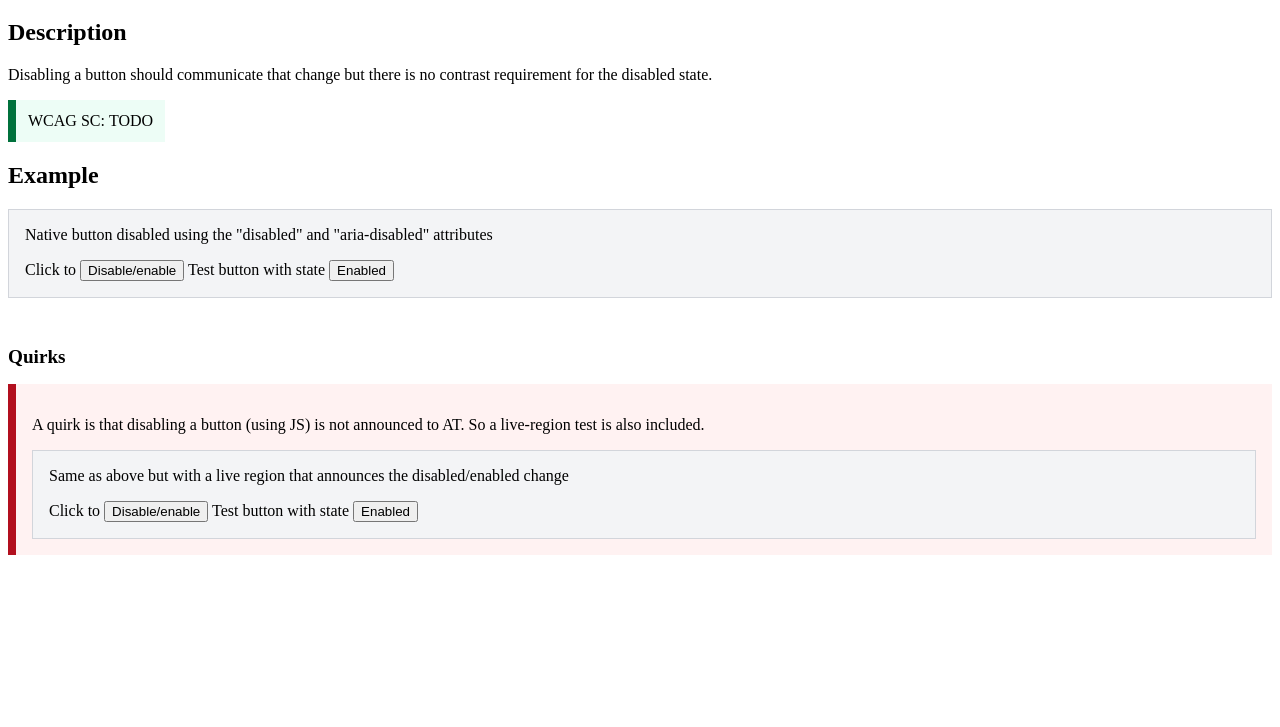
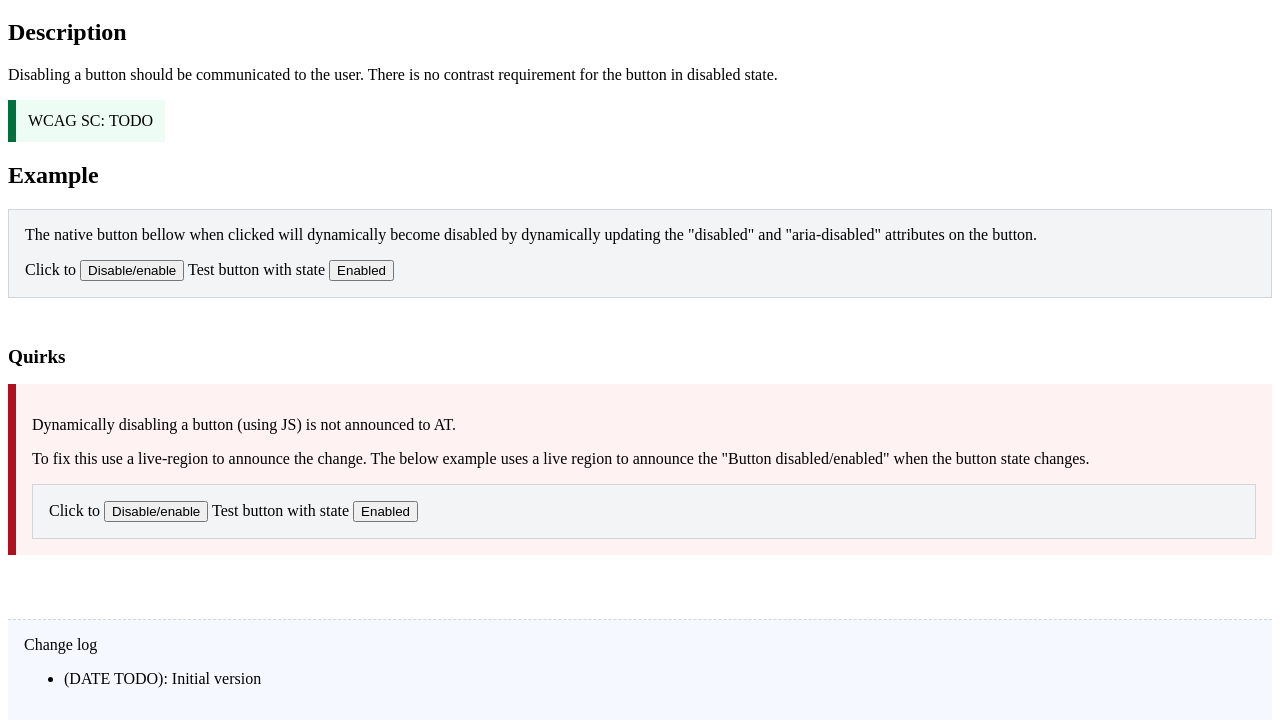
Before and after one commit to thiessenp-cds/a11y-testing, a website: page docs/button-disable.html in a window 1280 px wide. Shown: the part 61-788 px from the top of the page. Drawn offline with Linux system fonts and the light colour scheme.

Commit message:
Misc updates

```diff
--- a/docs/button-disable.html
+++ b/docs/button-disable.html
@@ -12,38 +12,36 @@
     </header>
     <main>
       <h2>Description</h2>
-
-      <p>Disabling a button should communicate that change but there is no contrast requirement for the disabled state.</p>
-
+      <p>Disabling a button should be communicated to the user. There is no contrast requirement for the button in disabled state.</p>
       <div class="sc-list">
         WCAG SC:
         <ul><li>TODO</li></ul>
       </div>
-
       <h2>Example</h2>
       <div class="example">
         <div>
-          <p>Native button disabled using the "disabled" and "aria-disabled" attributes</p>
+          <p>The native button bellow when clicked will dynamically become disabled by dynamically updating the "disabled" and "aria-disabled" attributes on the button.</p>
           <label>Click to <button id="test_disable_enable_trigger1" type="button">Disable/enable</button></label>
           <label>Test button with state <button id="test_disable_enable_button_output1" type="button" aria-disabled="false">Enabled</button></label>
         </div>
-
       </div>
-      </div>
-
       <h2 class="quirk-heading">Quirks</h2>
       <div class="quirk">
-        <p>A quirk is that disabling a button (using JS) is not announced to AT. So a live-region test is also included.</p>
-
+        <p>Dynamically disabling a button (using JS) is not announced to AT.</p>
+        <p>To fix this use a live-region to announce the change. The below example uses a live region to announce the "Button disabled/enabled" when the button state changes.</p>
         <div class="example">
-          <p>Same as above but with a live region that announces the disabled/enabled change</p>
           <label>Click to <button id="test_disable_enable_trigger2" type="button">Disable/enable</button></label>
           <label>Test button with state <button id="test_disable_enable_button_output2">Enabled</button></label>
-          <span id="test_disable_enable_button_live2" aria-live="assertive"></span>
+          <span id="test_disable_enable_button_live2" class="sr-only" aria-live="assertive"></span>
         </div>
-
       </div>
     </main>
+    <footer>
+      Change log
+      <ul>
+        <li>(DATE TODO): Initial version</li>
+      </ul>
+    </footer>
 
     <script>
       function testTrigger1() {
--- a/docs/style/styles.css
+++ b/docs/style/styles.css
@@ -36,6 +36,21 @@
   margin: .5rem 0;
 }
 
+footer {
+  margin-top: 4rem;
+  padding: 1rem;
+  background-color: #f5f8fe;
+  border-top: 1px dashed #d2d5db;
+}
 
 
-/*  */
+/*  Taken from: https://css-tricks.com/inclusively-hidden/ */
+.sr-only:not(:focus):not(:active) {
+  clip: rect(0 0 0 0);
+  clip-path: inset(50%);
+  height: 1px;
+  overflow: hidden;
+  position: absolute;
+  white-space: nowrap;
+  width: 1px;
+}
--- a/package.json
+++ b/package.json
@@ -6,7 +6,7 @@
     "cypress": "cypress open",
     "cypress:run": "CYPRESS_DEBUG=true cypress run --browser chrome",
     "cypress:e2e": "cypress run --browser chrome --e2e",
-    "dev": "http-server ./src -p 80"
+    "dev": "http-server ./docs -p 80"
   },
   "author": "",
   "license": "ISC",
```
